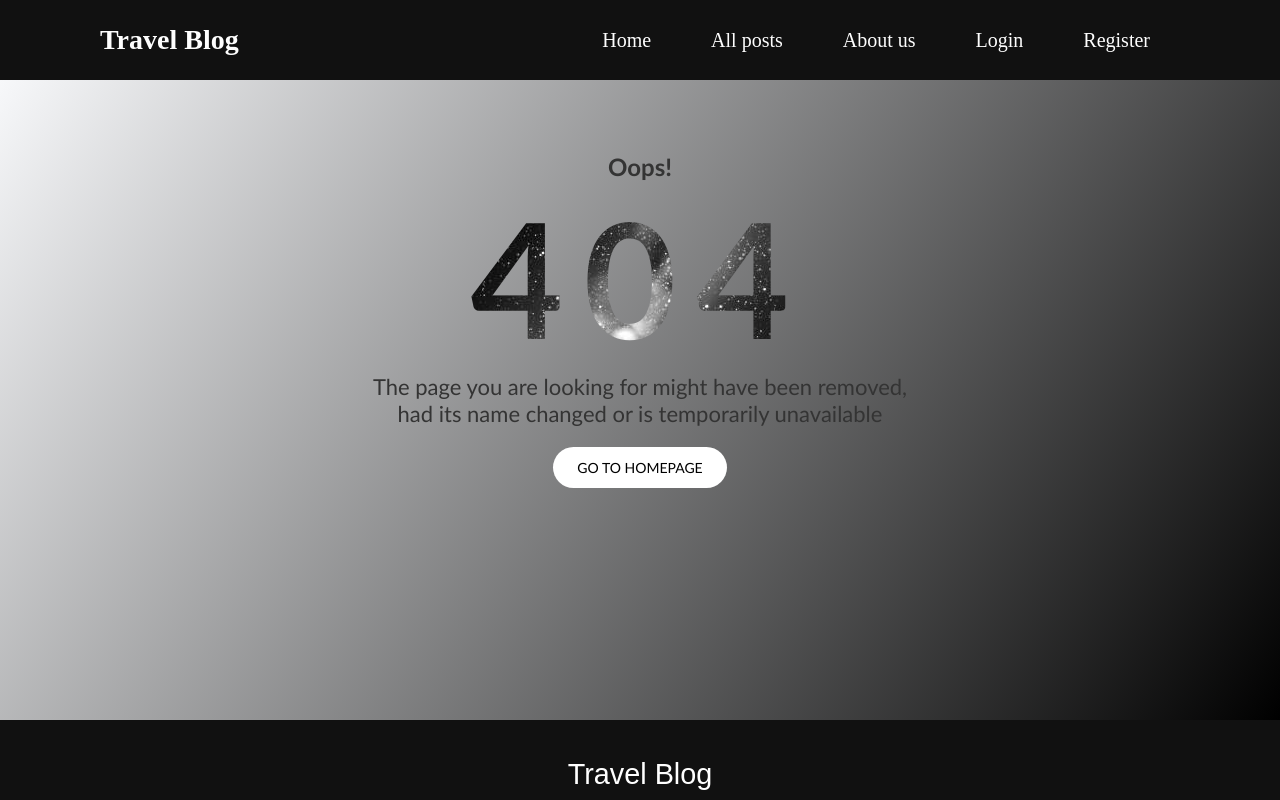
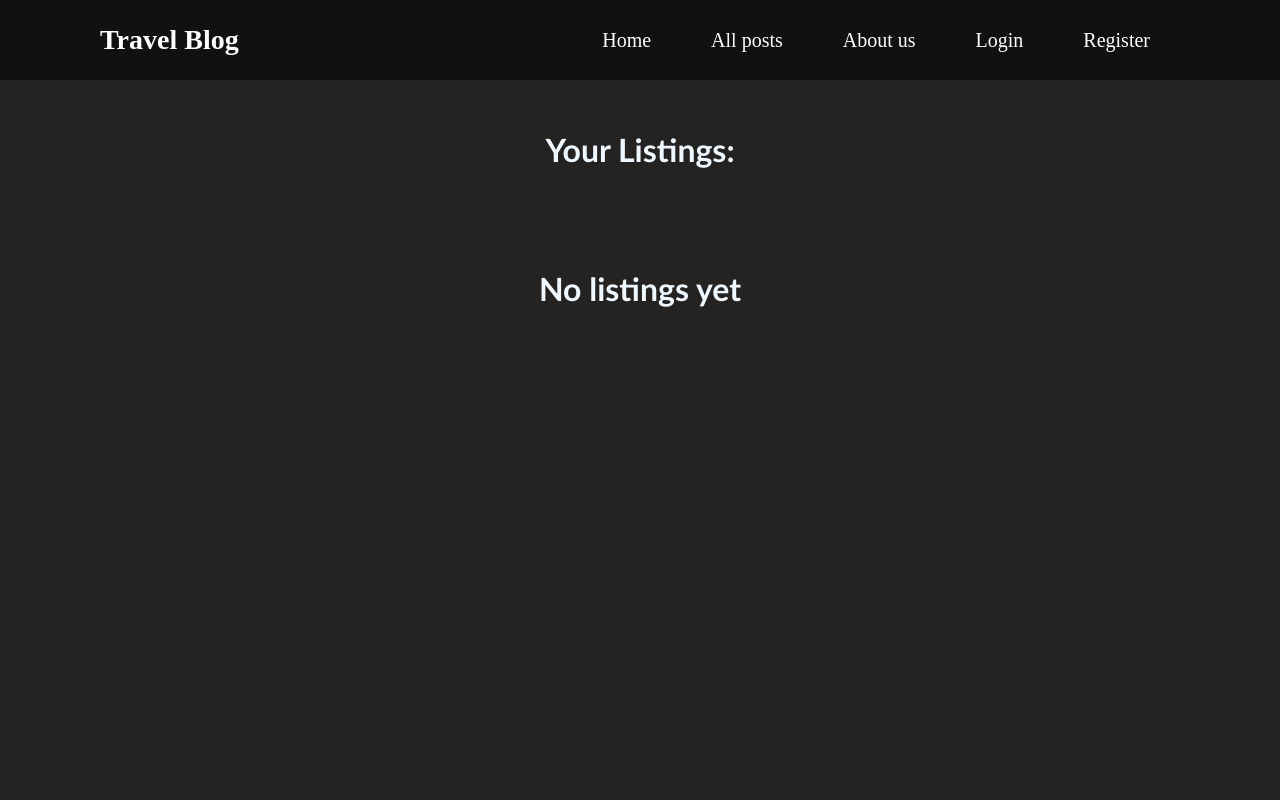
Before and after one commit to ivanzlatinov/softuni-angular-project, an Angular app in the folder travel-blog/: page /my-listings in a window 1280 px wide. Shown: the top 800 px of the page. Built offline with nearby package versions, Linux system fonts and the light colour scheme.

Commit message:
added my listings component

```diff
--- a/travel-blog/src/app/app-routing.module.ts
+++ b/travel-blog/src/app/app-routing.module.ts
@@ -7,6 +7,7 @@ import { RegisterComponent } from './auth/register/register.component';
 import { LoginComponent } from './auth/login/login.component';
 import { PostsComponent } from './pages/posts/posts.component';
 import { CreateComponent } from './pages/create/create.component';
+import { MyListingsComponent } from './pages/my-listings/my-listings.component';
 
 const routes: Routes = [
   {
@@ -46,6 +47,11 @@ const routes: Routes = [
     data: { title: 'Create a post' }
   },
   {
+    path: 'my-listings',
+    component: MyListingsComponent,
+    data: { title: 'My listings' }
+  },
+  {
     path: '**',
     component: PageNotFoundComponent,
     data: {title: 'Not Found'}
--- a/travel-blog/src/app/core/header/header.component.html
+++ b/travel-blog/src/app/core/header/header.component.html
@@ -33,6 +33,9 @@
                 <li>
                     <a routerLink="/create" class="active">Create a post</a>
                 </li>
+                <li>
+                    <a routerLink="/my-listings" class="active">My Listings</a>
+                </li>
 
                 <li>
                     <a href="#" (click)="logoutHandler()" class="active">Logout</a>
--- /dev/null
+++ b/travel-blog/src/app/pages/my-listings/my-listings.component.css
@@ -0,0 +1,20 @@
+.myTrips-background {
+    background: rgb(37, 34, 34);
+    height: 1500px;
+}
+
+.myTrips-title{
+    padding: 50px;
+    font-family: 'Trebuchet MS', 'Lucida Sans Unicode', 'Lucida Grande', 'Lucida Sans', Arial, sans-serif;
+    color: aliceblue;
+    text-align: center;
+
+}
+
+.myTrips{
+    display: grid;
+    grid-template-columns: 400px 400px 400px;
+    gap: 150px;
+    justify-content: center;
+    padding-top: 50px;
+}
--- /dev/null
+++ b/travel-blog/src/app/pages/my-listings/my-listings.component.html
@@ -0,0 +1,15 @@
+<div class="myTrips-background">
+    <div class="myTrips-title-container">
+         <h1 class="myTrips-title">Your Listings:</h1>
+         <!--TODO-->
+        <h1 class="myTrips-title">No listings yet</h1>
+
+
+        <div class="myTrips">
+
+    </div>
+
+
+
+        </div>
+  </div>
--- a/travel-blog/src/app/pages/pages.module.ts
+++ b/travel-blog/src/app/pages/pages.module.ts
@@ -8,6 +8,7 @@ import { AppRoutingModule } from '../app-routing.module';
 import { SharedModule } from '../shared/shared.module';
 import { CreateComponent } from './create/create.component';
 import { FormsModule, ReactiveFormsModule } from '@angular/forms';
+import { MyListingsComponent } from './my-listings/my-listings.component';
 
 
 
@@ -18,6 +19,7 @@ import { FormsModule, ReactiveFormsModule } from '@angular/forms';
     PageNotFoundComponent,
     PostsComponent,
     CreateComponent,
+    MyListingsComponent,
   ],
   imports: [
     CommonModule,
```
Also changed, not shown: travel-blog/src/app/pages/my-listings/my-listings.component.ts (added, +10 -0 lines), 1 other file (tests, documents, lock files or other folders).
